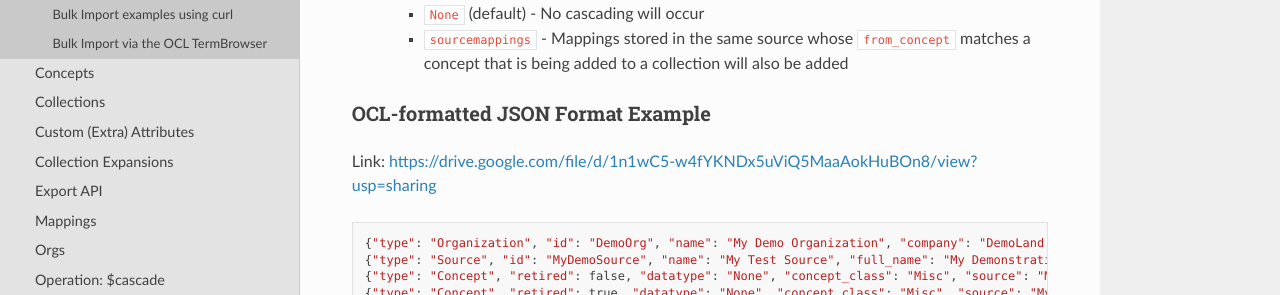
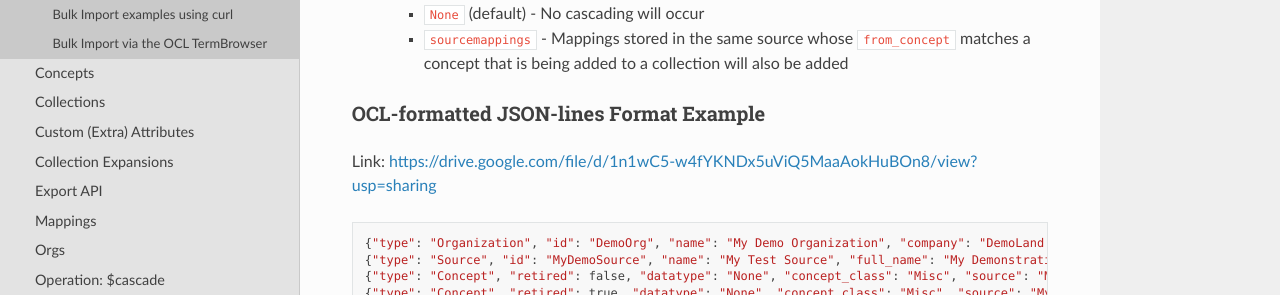
Before and after one commit to OpenConceptLab/ocl-docs, a Sphinx documentation site: the page built from docs/source/oclapi/apireference/bulkimporting.md, in a window 1280 px wide and 900 px high, scrolled down 1689 px. Shown: the part 160-455 px from the top of the window. Built offline with Sphinx 7.4.7 and the Read the Docs theme 3.1.0, drawn with Linux system fonts in a browser that asks for light colours.

Commit message:
Update bulkimporting.md

````diff
--- a/docs/source/oclapi/apireference/bulkimporting.md
+++ b/docs/source/oclapi/apireference/bulkimporting.md
@@ -35,7 +35,7 @@ Regardless of format, when creating resources using Bulk Imports, each type of O
       * `None` (default) - No cascading will occur
       * `sourcemappings` - Mappings stored in the same source whose `from_concept` matches a concept that is being added to a collection will also be added
 
-### OCL-formatted JSON Format Example
+### OCL-formatted JSON-lines Format Example
 Link: [https://drive.google.com/file/d/1n1wC5-w4fYKNDx5uViQ5MaaAokHuBOn8/view?usp=sharing](https://drive.google.com/file/d/1n1wC5-w4fYKNDx5uViQ5MaaAokHuBOn8/view?usp=sharing)
 
 ```
````
